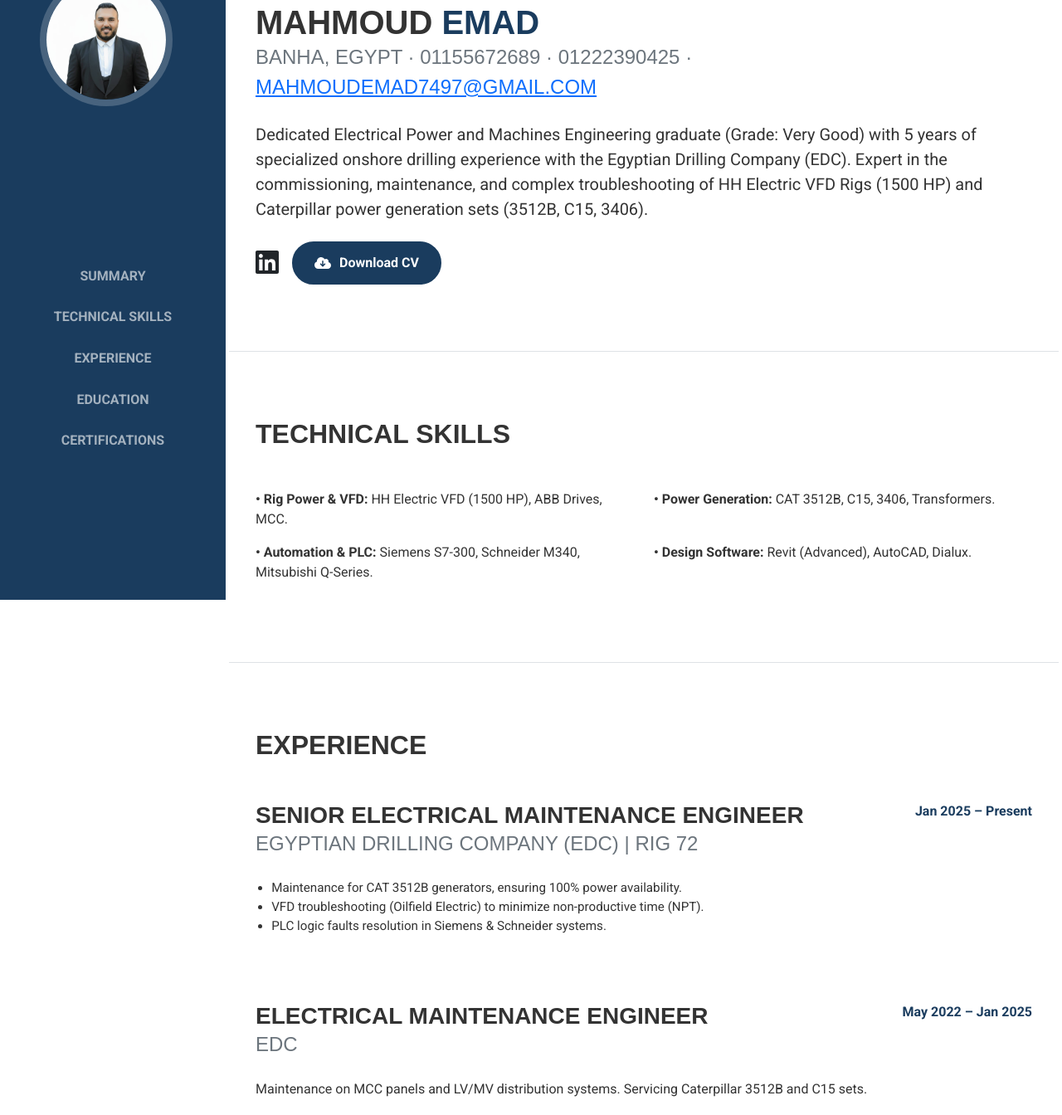
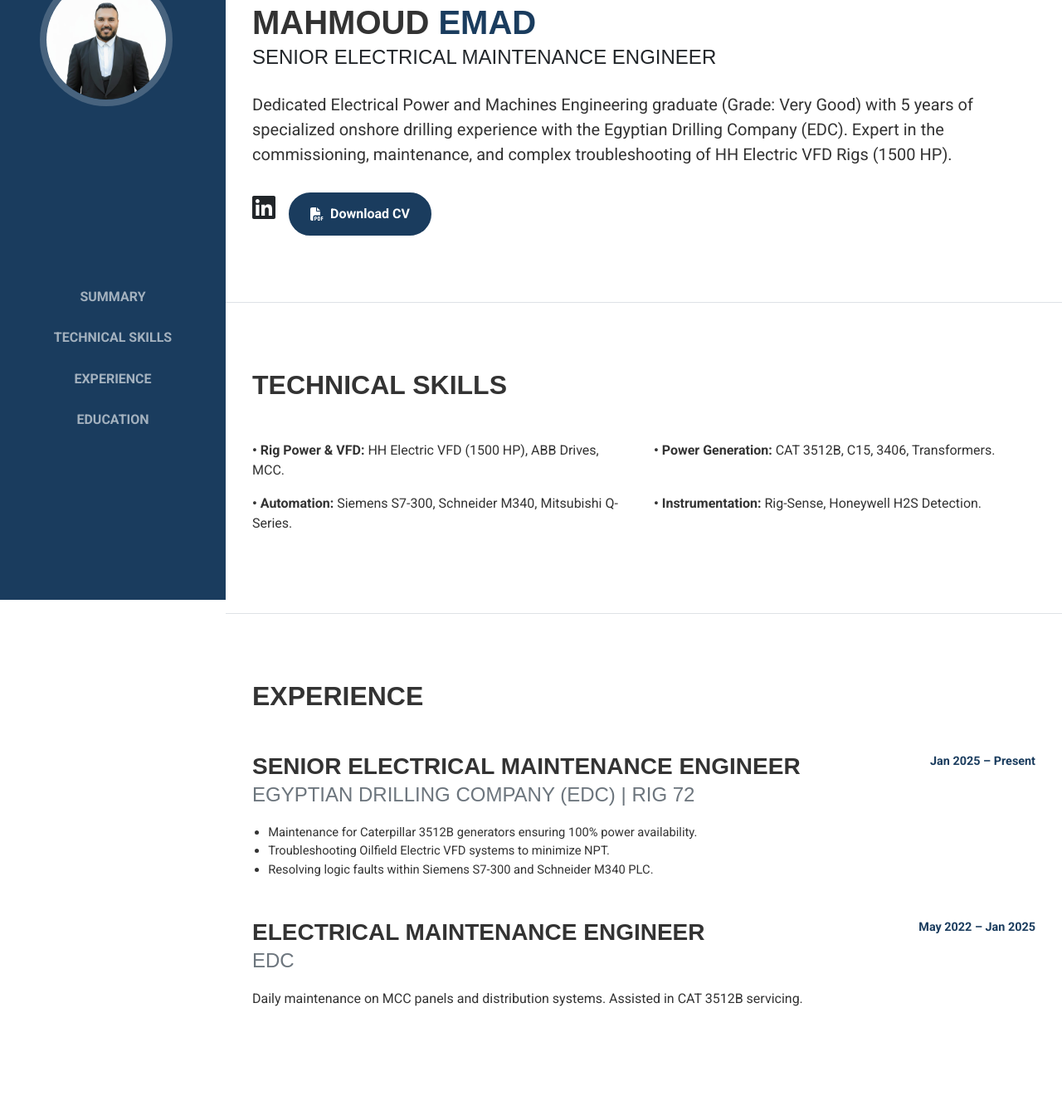
Before and after one commit to Mahmoud-Emad-Mahmoud/Mahmoud-Emad, a plain HTML site: page index.html in a window 1280 px wide. Shown: the part 77-1421 px from the top of the page at 83% size. Drawn offline with nearby package versions, Linux system fonts and the light colour scheme; a web font is replaced by a local one.

Commit message:
Update index.html

```diff
--- a/index.html
+++ b/index.html
@@ -9,19 +9,16 @@
     <link href="https://cdn.jsdelivr.net/npm/bootstrap@5.2.3/dist/css/bootstrap.min.css" rel="stylesheet">
 
     <style>
-        /* كل التنسيقات هنا لضمان عدم تداخل الملفات القديمة */
         :root { --primary: #1a3c5e; --accent: #d4af37; }
         body { font-family: 'Roboto', sans-serif; padding-top: 0; color: #333; background-color: #fff; }
         h1, h2, h3 { font-family: 'Saira Extra Condensed', sans-serif; text-transform: uppercase; font-weight: 700; }
         .text-primary { color: var(--primary) !important; }
         .bg-primary { background-color: var(--primary) !important; }
 
-        /* القائمة الجانبية */
         #sideNav { width: 17rem; height: 100vh; position: fixed; top: 0; left: 0; display: flex; flex-direction: column; text-align: center; background-color: var(--primary); z-index: 1000; }
-        #sideNav .nav-link { font-weight: 800; text-transform: uppercase; color: rgba(255,255,255,0.6); padding: 0.8rem; text-decoration: none; display: block; }
-        #sideNav .nav-link:hover, #sideNav .nav-link.active { color: #fff; }
+        #sideNav .nav-link { font-weight: 800; text-transform: uppercase; color: rgba(255,255,255,0.6); padding: 0.8rem; text-decoration: none; }
+        #sideNav .nav-link:hover { color: #fff; }
 
-        /* الصورة الشخصية */
         .img-profile {
             width: 160px; height: 160px;
             object-fit: cover;
@@ -30,32 +27,31 @@
             margin: 2rem auto 1rem;
         }
 
-        /* الأقسام */
-        section.resume-section { padding: 5rem 2rem; border-bottom: 1px solid #dee2e6; max-width: 1000px; margin: auto; }
-        .subheading { font-family: 'Saira Extra Condensed', sans-serif; font-size: 1.5rem; color: #6c757d; text-transform: uppercase; margin-bottom: 1.5rem; }
-        .exp-list { list-style: disc; padding-left: 1.2rem; font-size: 0.95rem; margin-bottom: 2rem; }
-        .date { color: var(--primary); font-weight: 700; min-width: 150px; text-align: right; }
+        section.resume-section { padding: 5rem 2rem; border-bottom: 1px solid #dee2e6; max-width: 1100px; margin: auto; }
+        .subheading { font-family: 'Saira Extra Condensed', sans-serif; font-size: 1.5rem; color: #6c757d; text-transform: uppercase; margin-bottom: 1rem; }
+        .exp-list { list-style: disc; padding-left: 1.2rem; font-size: 0.92rem; margin-bottom: 1.5rem; }
+        .date { color: var(--primary); font-weight: 700; font-size: 0.9rem; }
 
         /* زر التحميل الجديد */
-        .btn-download {
+        .btn-download-cv {
             background-color: var(--primary);
             color: white !important;
-            padding: 12px 25px;
+            padding: 12px 24px;
             border-radius: 50px;
             text-decoration: none;
             font-weight: bold;
             display: inline-flex;
             align-items: center;
-            gap: 10px;
+            gap: 8px;
             border: 2px solid var(--primary);
             transition: 0.3s;
+            margin-top: 15px;
         }
-        .btn-download:hover { background-color: transparent; color: var(--primary) !important; transform: translateY(-3px); }
+        .btn-download-cv:hover { background-color: transparent; color: var(--primary) !important; }
 
         @media (max-width: 992px) {
             #sideNav { width: 100%; height: auto; position: relative; }
             body { padding-left: 0 !important; }
-            .date { text-align: left; display: block; margin-top: -1rem; margin-bottom: 1rem; }
         }
         @media (min-width: 992px) { body { padding-left: 17rem; } }
     </style>
@@ -63,20 +59,17 @@
 <body id="page-top">
 
     <nav class="navbar navbar-expand-lg navbar-dark bg-primary fixed-top" id="sideNav">
-        <a class="navbar-brand js-scroll-trigger" href="#page-top">
+        <div class="navbar-brand">
             <span class="d-none d-lg-block">
                 <img class="img-fluid img-profile rounded-circle" src="assets/img/profile.jpg" alt="Mahmoud Emad">
             </span>
-            <span class="d-block d-lg-none">Mahmoud Emad</span>
-        </a>
-        <button class="navbar-toggler" type="button" data-bs-toggle="collapse" data-bs-target="#navRes"><span class="navbar-toggler-icon"></span></button>
-        <div class="collapse navbar-collapse" id="navRes">
+        </div>
+        <div class="collapse navbar-collapse show" id="navRes">
             <ul class="navbar-nav w-100 flex-column">
                 <li class="nav-item"><a class="nav-link" href="#summary">Summary</a></li>
-                <li class="nav-item"><a class="nav-link" href="#skills">Technical Skills</a></li>
+                <li class="nav-item"><a class="nav-link" href="#technical-skills">Technical Skills</a></li>
                 <li class="nav-item"><a class="nav-link" href="#experience">Experience</a></li>
                 <li class="nav-item"><a class="nav-link" href="#education">Education</a></li>
-                <li class="nav-item"><a class="nav-link" href="#certs">Certifications</a></li>
             </ul>
         </div>
     </nav>
@@ -86,26 +79,26 @@
         <section class="resume-section" id="summary">
             <div class="resume-section-content">
                 <h1 class="mb-0">Mahmoud <span class="text-primary">Emad</span></h1>
-                <div class="subheading mb-4">Banha, Egypt · 01155672689 · 01222390425 · <a href="mailto:Mahmoudemad7497@gmail.com">Mahmoudemad7497@gmail.com</a></div>
-                <p class="lead">Dedicated Electrical Power and Machines Engineering graduate (Grade: Very Good) with 5 years of specialized onshore drilling experience with the Egyptian Drilling Company (EDC). Expert in the commissioning, maintenance, and complex troubleshooting of HH Electric VFD Rigs (1500 HP) and Caterpillar power generation sets (3512B, C15, 3406).</p>
+                <div class="subheading mb-4 text-dark">Senior Electrical Maintenance Engineer</div>
+                <p class="lead">Dedicated Electrical Power and Machines Engineering graduate (Grade: Very Good) with 5 years of specialized onshore drilling experience with the Egyptian Drilling Company (EDC). Expert in the commissioning, maintenance, and complex troubleshooting of HH Electric VFD Rigs (1500 HP).</p>
 
-                <div class="d-flex align-items-center gap-3 mt-4">
+                <div class="d-flex align-items-center gap-3">
                     <a class="text-dark fs-2" href="https://www.linkedin.com/in/mahmoud-emad-0bb58913b/" target="_blank"><i class="fab fa-linkedin"></i></a>
-                    <a href="Mahmoud_Emad_CV.pdf" class="btn-download" download>
-                        <i class="fas fa-cloud-download-alt"></i> Download CV
+                    <a href="Mahmoud_Emad_CV.pdf" class="btn-download-cv" download>
+                        <i class="fas fa-file-pdf"></i> Download CV
                     </a>
                 </div>
             </div>
         </section>
 
-        <section class="resume-section" id="skills">
+        <section class="resume-section" id="technical-skills">
             <div class="resume-section-content">
                 <h2 class="mb-5">Technical Skills</h2>
                 <div class="row">
                     <div class="col-md-6 mb-3"><strong>• Rig Power & VFD:</strong> HH Electric VFD (1500 HP), ABB Drives, MCC.</div>
                     <div class="col-md-6 mb-3"><strong>• Power Generation:</strong> CAT 3512B, C15, 3406, Transformers.</div>
-                    <div class="col-md-6 mb-3"><strong>• Automation & PLC:</strong> Siemens S7-300, Schneider M340, Mitsubishi Q-Series.</div>
-                    <div class="col-md-6 mb-3"><strong>• Design Software:</strong> Revit (Advanced), AutoCAD, Dialux.</div>
+                    <div class="col-md-6 mb-3"><strong>• Automation:</strong> Siemens S7-300, Schneider M340, Mitsubishi Q-Series.</div>
+                    <div class="col-md-6 mb-3"><strong>• Instrumentation:</strong> Rig-Sense, Honeywell H2S Detection.</div>
                 </div>
             </div>
         </section>
@@ -114,26 +107,26 @@
             <div class="resume-section-content">
                 <h2 class="mb-5">Experience</h2>
 
-                <div class="d-flex flex-column flex-md-row justify-content-between mb-5">
-                    <div class="flex-grow-1">
+                <div class="mb-5">
+                    <div class="d-flex justify-content-between">
                         <h3 class="mb-0">Senior Electrical Maintenance Engineer</h3>
-                        <div class="subheading">Egyptian Drilling Company (EDC) | Rig 72</div>
-                        <ul class="exp-list">
-                            <li>Maintenance for CAT 3512B generators, ensuring 100% power availability.</li>
-                            <li>VFD troubleshooting (Oilfield Electric) to minimize non-productive time (NPT).</li>
-                            <li>PLC logic faults resolution in Siemens & Schneider systems.</li>
-                        </ul>
+                        <span class="date">Jan 2025 – Present</span>
                     </div>
-                    <div class="date">Jan 2025 – Present</div>
+                    <div class="subheading">Egyptian Drilling Company (EDC) | Rig 72</div>
+                    <ul class="exp-list">
+                        <li>Maintenance for Caterpillar 3512B generators ensuring 100% power availability.</li>
+                        <li>Troubleshooting Oilfield Electric VFD systems to minimize NPT.</li>
+                        <li>Resolving logic faults within Siemens S7-300 and Schneider M340 PLC.</li>
+                    </ul>
                 </div>
 
-                <div class="d-flex flex-column flex-md-row justify-content-between mb-5">
-                    <div class="flex-grow-1">
+                <div class="mb-5">
+                    <div class="d-flex justify-content-between">
                         <h3 class="mb-0">Electrical Maintenance Engineer</h3>
-                        <div class="subheading">EDC</div>
-                        <p>Maintenance on MCC panels and LV/MV distribution systems. Servicing Caterpillar 3512B and C15 sets.</p>
+                        <span class="date">May 2022 – Jan 2025</span>
                     </div>
-                    <div class="date">May 2022 – Jan 2025</div>
+                    <div class="subheading">EDC</div>
+                    <p>Daily maintenance on MCC panels and distribution systems. Assisted in CAT 3512B servicing.</p>
                 </div>
             </div>
         </section>
@@ -143,19 +136,9 @@
                 <h2 class="mb-5">Education</h2>
                 <h3 class="mb-0">El-Shorouk University</h3>
                 <div class="subheading">Bachelor's of Electrical Engineering (2015 - 2020)</div>
-                <p>Grade: <strong>Very Good</strong> | Graduation Project: <strong>Excellent</strong></p>
+                <p>Grade: <strong>Very Good</strong> | Project: Revit Electrical Design (<strong>Excellent</strong>)</p>
             </div>
         </section>
-
-        <section class="resume-section" id="certs">
-            <div class="resume-section-content">
-                <h2 class="mb-5">Certifications</h2>
-                <p>• <strong>Automation:</strong> ABB VFD Programming, PLC Step-7 300 Repair.</p>
-                <p>• <strong>Rig Safety:</strong> PTW, H2S Awareness, Firefighting, First Aid.</p>
-                <p>• <strong>Languages:</strong> Arabic (Native), English (Very Good).</p>
-            </div>
-        </section>
-
     </div>
 
     <script src="https://cdn.jsdelivr.net/npm/bootstrap@5.2.3/dist/js/bootstrap.bundle.min.js"></script>
```
